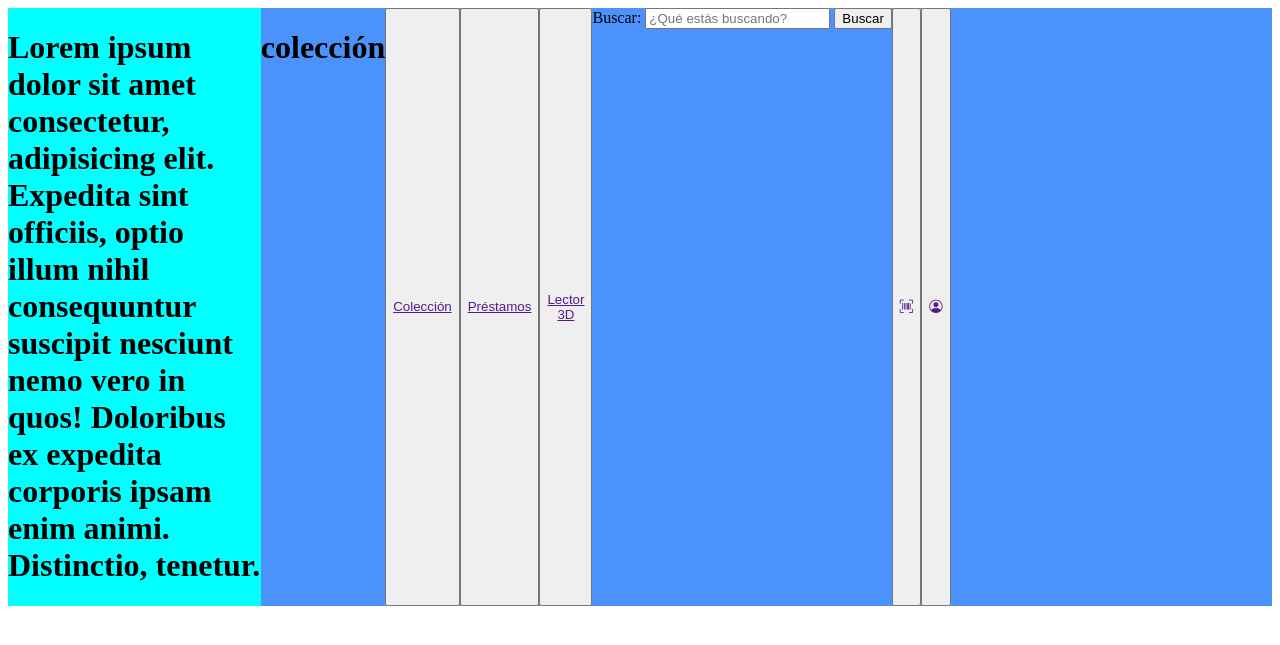
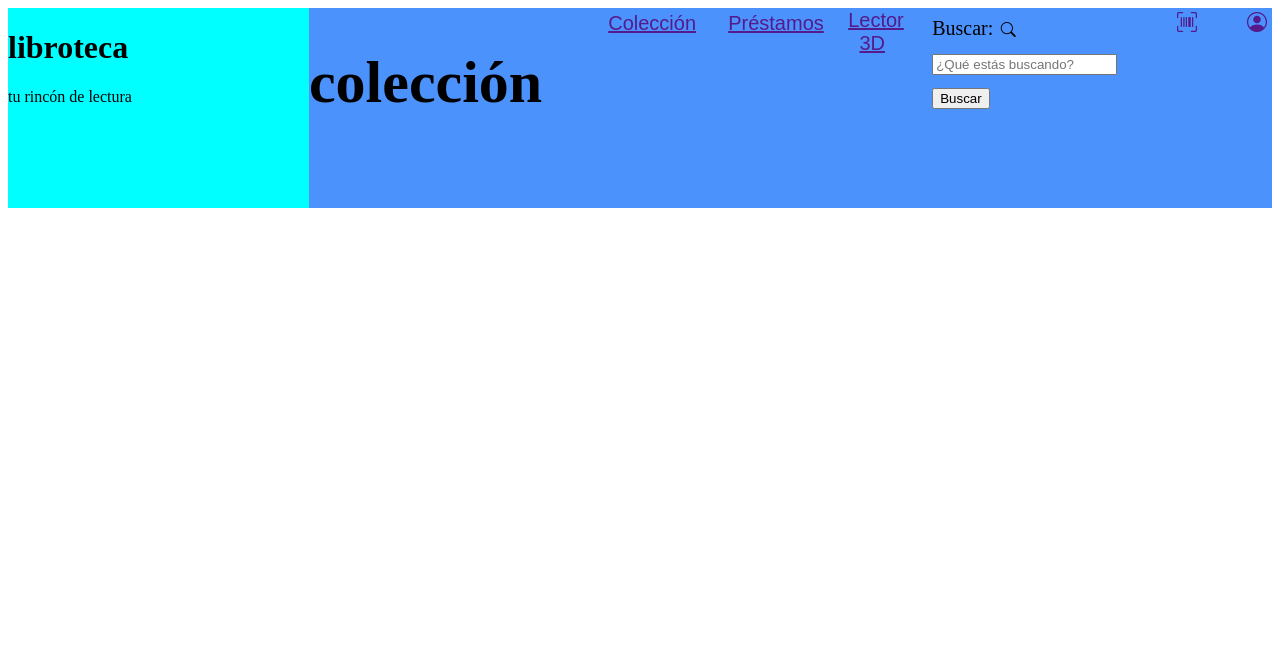
Before and after one commit to Beol233/https---github.com-Beol233-PAGINA_FERIA_TP, a Flask app: template biblioteca_mvp/templates/libros/libros.html in a window 1280 px wide. Shown: the top 645 px of the page. Run offline with Flask 3, Linux system fonts and the light colour scheme; the template is opened without the code that fills it, so the values that code supplies are empty.

Commit message:
arreglo_estyle_carlos

```diff
--- a/biblioteca_mvp/static/css/style.css
+++ b/biblioteca_mvp/static/css/style.css
@@ -1,11 +1,52 @@
 header{
     display: flex;
     width: 80%;
+    height: 200px;
     background-color: rgb(75, 146, 253);
+    gap: 10px;
+    font-size: 30px;
+}
+.header_botton{
+    height: 30px;
+    width: 60px;
+    background: none;
+    border: none;
+    font-family: Arial, Helvetica, sans-serif;
+    text-align: center;
+    margin-left: 50px;
+    font-size: 20px
+}
+header form{
+    margin-left: 20px;
+}
+.barra_lateral{
+    width: 25%;
+    background-color: aqua;
+}
+body {
+    display: flex;
+
+}
+label {
+    font-size: 20px;
+}
+form i{
+font-size: 15px;
+}
+button a i{
+    margin-left: 29px;
+}
+.icono_barra{
+    height: 30px;
+    width: 60px;
+    background: none;
+    border: none;
+    font-family: Arial, Helvetica, sans-serif;
+    text-align: end;
+    font-size: 20px;
+    align-items: end;
 }
 
-.barra_lateral{
-    width: 20%;
-    background-color: aqua;
+.titulo_barraLateral{
+
 }
-body {display: flex;}
--- a/biblioteca_mvp/templates/libros/libros.html
+++ b/biblioteca_mvp/templates/libros/libros.html
@@ -9,20 +9,22 @@
 </head>
 <body>
         <div class=" barra_lateral">
-            <h1>Lorem ipsum dolor sit amet consectetur, adipisicing elit. Expedita sint officiis, optio illum nihil consequuntur suscipit nesciunt nemo vero in quos! Doloribus ex expedita corporis ipsam enim animi. Distinctio, tenetur.</h1>
+            <h1 class="titulo_barraLateral">libroteca</h1>
+            <p>tu rincón de lectura</p>
         </div>
         <header>
             <h1>colección</h1>
-            <button><a href="">Colección</a></button>
-            <button><a href="">Préstamos</a></button>
-            <button><a href="">Lector <br> 3D</a></button>
+            <button class="header_botton" ><a href="">Colección</a></button>
+            <button class="header_botton"><a href="">Préstamos</a></button>
+            <button class="header_botton"><a href="">Lector <br> 3D</a></button>
             <form action="/buscar" method="get" role="search">
               <label for="busqueda">Buscar:</label>
+              <i class="bi bi-search"></i>
               <input type="search" id="busqueda" name="q" placeholder="¿Qué estás buscando?" aria-label="Buscar en el sitio">
               <button type="submit">Buscar</button>
             </form>
-            <button> <a href=""><i class="bi bi-upc-scan"></i></a></button>
-            <button><a href=""><i class="bi bi-person-circle"></i></a></button>
+            <button class="icono_barra"> <a href=""><i class="bi bi-upc-scan"></i></a></button>
+            <button class="icono_barra"><a href=""><i class="bi bi-person-circle"></i></a></button>
         </header>
     <div class="mostrar">
 
```
